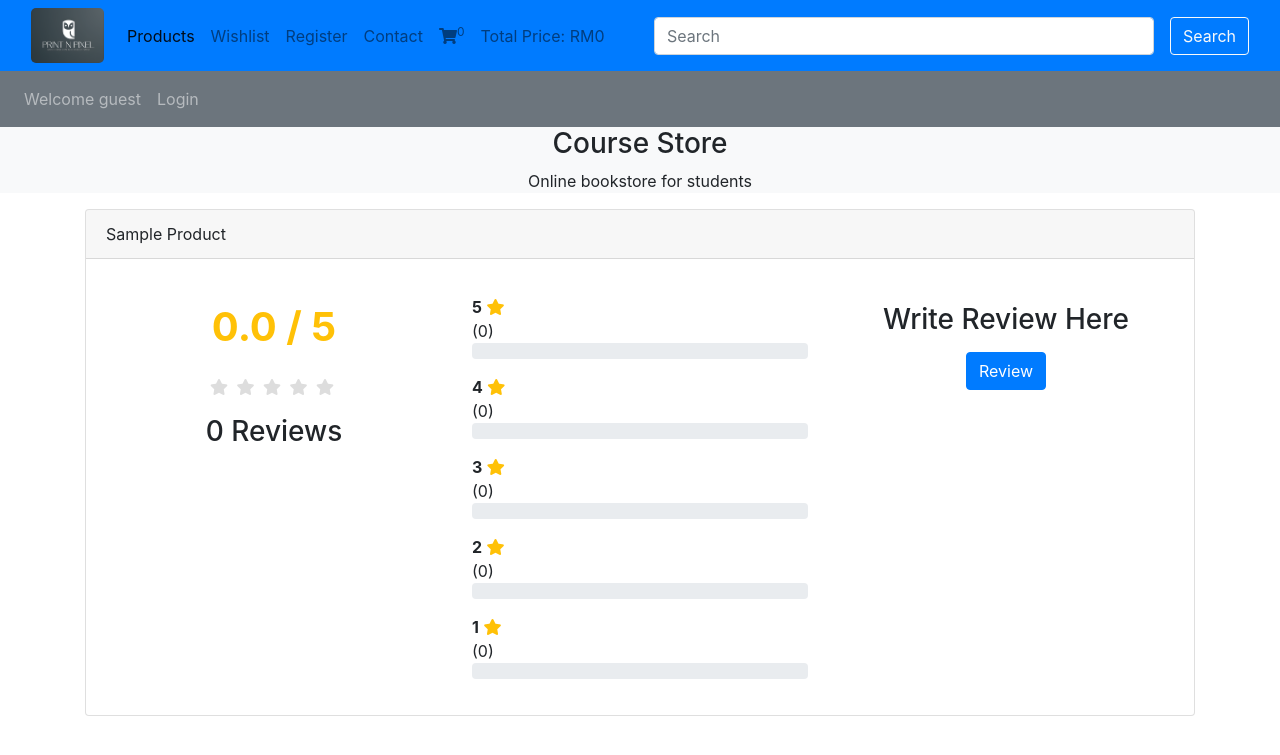
After one commit to KaTim128/capstone, a PHP site: page /reviews.php in a window 1280 px wide. The commit adds this page. Shown: the top 755 px of the page. Run offline with PHP 8.4, Linux system fonts and the light colour scheme; data that the repository does not hold is empty; some libraries are stand-ins or nearby versions.

Commit message:
review page

```diff
--- a/database/connection.php
+++ b/database/connection.php
@@ -218,4 +218,23 @@ $retval = mysqli_query($conn, $sql_wishlist);
 if (!$retval) {
     die('Could not create table wishlist: ' . mysqli_error($conn));
 }
+
+$sql_review = 'CREATE TABLE IF NOT EXISTS review (
+    review_id INT AUTO_INCREMENT PRIMARY KEY,
+    user_id INT DEFAULT NULL, -- Allow NULL values for user_id
+    name VARCHAR(100) NOT NULL,
+    content TEXT NOT NULL,
+    rating INT(1) NOT NULL CHECK (rating >= 1 AND rating <= 5), -- Rating should be between 1 and 5
+    date DATETIME DEFAULT CURRENT_TIMESTAMP, -- Automatically set the date to the current timestamp
+    book_id VARCHAR(10) DEFAULT NULL,
+    tool_id VARCHAR(10) DEFAULT NULL
+)';
+
+
+$retval = mysqli_query($conn, $sql_review);
+if (!$retval) {
+    die('Could not create table review: ' . mysqli_error($conn));
+}
+
+
 ?>
--- a/functions/common_function.php
+++ b/functions/common_function.php
@@ -322,7 +322,7 @@ function viewBookDetails(){
                                       <input type='hidden' name='book_price' value='$price'>
                                       <input type='submit' class='btn btn-info' name='add_to_wishlist' value='Add to Wishlist'>
                                   </form>
-                                  <a href='users/reviews.php?book_id=$book_id' class='btn btn-info mb-3'>Reviews</a>
+                                  <a href='reviews.php?book_id=$book_id' class='btn btn-info mb-3'>Reviews</a>
                                 </div>
                             </div>
                         </div>
@@ -380,7 +380,7 @@ function viewBookDetails(){
                                     <input type='hidden' name='book_price' value='$price'>
                                     <input type='submit' class='btn btn-info' name='add_to_wishlist' value='Add to Wishlist'>
                                 </form>
-                                <a href='users/reviews.php?tool_id=$tool_id' class='btn btn-info mb-3'>Reviews</a>
+                                <a href='reviews.php?tool_id=$tool_id' class='btn btn-info mb-3'>Reviews</a>
                               </div>
                           </div>
                         </div>
--- /dev/null
+++ b/reviews.php
@@ -0,0 +1,284 @@
+<?php
+// Corrected include file name
+include('./database/connection.php');
+include('./functions/common_function.php');
+session_start();
+?>
+
+<!DOCTYPE HTML>
+<html>
+<head>
+    <meta charset="utf-8" />
+    <title>Review & Rating System in PHP & MySQL using Ajax</title>
+    <meta name="viewport" content="width=device-width, initial-scale=1" />
+    <link rel="stylesheet" href="https://maxcdn.bootstrapcdn.com/bootstrap/4.0.0/css/bootstrap.min.css" integrity="sha384-Gn5384xqQ1aoWXA+058RXPxPg6fy4IWvTNh0E263XmFcJlSAwiGgFAW/dAiS6JXm" crossorigin="anonymous">
+    <link rel="stylesheet" href="https://pro.fontawesome.com/releases/v5.10.0/css/all.css" integrity="sha384-AYmEC3Yw5cVb3ZcuHtOA93w35dYTsvhLPVnYs9eStHfGJvOvKxVfELGroGkvsg+p" crossorigin="anonymous"/>
+    <script src="https://code.jquery.com/jquery-3.6.0.min.js" integrity="sha256-/xUj+3OJU5yExlq6GSYGSHk7tPXikynS7ogEvDej/m4=" crossorigin="anonymous"></script>
+    <script src="https://cdnjs.cloudflare.com/ajax/libs/popper.js/1.12.9/umd/popper.min.js" integrity="sha384-ApNbgh9B+Y1QKtv3Rn7W3mgPxhU9K/ScQsAP7hUibX39j7fakFPskvXusvfa0b4Q" crossorigin="anonymous"></script>
+    <script src="https://maxcdn.bootstrapcdn.com/bootstrap/4.0.0/js/bootstrap.min.js" integrity="sha384-JZR6Spejh4U02d8jOt6vLEHfe/JQGiRRSQQxSfFWpi1MquVdAyjUar5+76PVCmYl" crossorigin="anonymous"></script>
+    <style>
+        .star-light {
+            color: #ddd;
+        }
+        .star-warning {
+            color: #ffcc00;
+        }
+    </style>
+</head>
+<body>
+  <!-- navbar -->
+  <div class="container-fluid p-0">
+    <!-- first child  -->
+    <nav class="navbar navbar-expand-lg navbar-light bg-primary">
+      <div class="container-fluid">
+        <img src="./images/logo_new.png" alt="" style="width: 6%; height: 7%; margin-right: 15px; border-radius:5px">
+        <button class="navbar-toggler" type="button" data-toggle="collapse" data-target="#navbarSupportedContent" aria-controls="navbarSupportedContent" aria-expanded="false" aria-label="Toggle navigation">
+          <span class="navbar-toggler-icon"></span>
+        </button>
+
+        <div class="collapse navbar-collapse" id="navbarSupportedContent">
+          <ul class="navbar-nav mr-auto">
+            <li class="nav-item active">
+              <a class="nav-link" href="index.php">Products<span class="sr-only">(current)</span></a>
+            </li>
+            <li class="nav-item">
+              <a class="nav-link" href="./users/wishlist.php">Wishlist</a>
+            </li>
+            <?php
+            if (isset($_SESSION['user_username'])) {
+              echo "<li class='nav-item'>
+                      <a class='nav-link' href='./users/profile.php'>My Account</a>
+                    </li>";
+            } else {
+              echo "<li class='nav-item'>
+                      <a class='nav-link' href='./users/user_registration.php'>Register</a>
+                    </li>";
+            }
+            ?>
+            <li class="nav-item">
+              <a class="nav-link" href="contact_page.php">Contact</a>
+            </li>
+            <li class="nav-item">
+              <a class="nav-link" href="cart.php"><i class="fa fa-shopping-cart" aria-hidden="true"></i><sup><?php cartItem(); ?></sup></a>
+            </li>
+            <li class="nav-item">
+              <a class="nav-link" href="#">Total Price: RM<?php totalCartPrice(); ?></a>
+            </li>
+          </ul>
+        <form class="form-inline my-2 my-lg-0" action="searchProduct.php" method="get">
+          <input class="form-control mr-sm-3" style="width:500px;" type="search" placeholder="Search" aria-label="Search" name="search_data">
+          <button class="btn btn-outline-light my-2 my-sm-0" value="Search" type="submit" name="search_data_product">Search</button>
+        </form>
+        </div>
+      </nav>
+
+      <!-- call cart function -->
+      <?php
+      manageCart();
+      displayAlert();
+      ?>
+
+      <!-- second child -->
+      <nav class="navbar navbar-expand-lg navbar-dark bg-secondary">
+        <ul class="navbar-nav me-auto">
+          <?php
+          if (isset($_SESSION['user_username'])) {
+            echo "<li class='nav-item'>
+                    <a class='nav-link'>Welcome " . htmlspecialchars($_SESSION['user_username']) . "</a>
+                  </li>";
+          } else {
+            echo "<li class='nav-item'>
+                    <a class='nav-link' href='#'>Welcome guest</a>
+                  </li>";
+          }
+          if (isset($_SESSION['user_username'])) {
+            echo "<li class='nav-item'>
+                    <a class='nav-link' href='./users/logout.php'>Logout</a>
+                  </li>";
+          } else {
+            echo "<li class='nav-item'>
+                    <a class='nav-link' href='./users/user_login.php'>Login</a>
+                  </li>";
+          }
+          ?>
+        </ul>
+      </nav>
+
+      <!-- third child -->
+      <div class="bg-light">
+        <h3 class="text-center" style="overflow: hidden;">Course Store</h3>
+        <p class="text-center">Online bookstore for students</p>
+      </div>
+
+      <!-- forth child -->
+    <div class="container">
+        <div class="card">
+            <div class="card-header">Sample Product</div>
+            <div class="card-body">
+                <div class="row">
+                    <div class="col-sm-4 text-center">
+                        <h1 class="text-warning mt-4 mb-4">
+                            <b><span id="average_rating">0.0</span> / 5</b>
+                        </h1>
+                        <div class="mb-3">
+                            <i class="fas fa-star star-light mr-1 main_star" id="star_1"></i>
+                            <i class="fas fa-star star-light mr-1 main_star" id="star_2"></i>
+                            <i class="fas fa-star star-light mr-1 main_star" id="star_3"></i>
+                            <i class="fas fa-star star-light mr-1 main_star" id="star_4"></i>
+                            <i class="fas fa-star star-light mr-1 main_star" id="star_5"></i>
+                        </div>
+                        <h3><span id="total_review">0</span> Reviews</h3>
+                    </div>
+                    <div class="col-sm-4">
+                        <p>
+                            <div class="progress-label-left"><b>5</b> <i class="fas fa-star text-warning"></i></div>
+                            <div class="progress-label-right">(<span id="total_five_star_review">0</span>)</div>
+                            <div class="progress">
+                                <div class="progress-bar bg-warning" role="progressbar" aria-valuenow="0" aria-valuemin="0" aria-valuemax="100" id="five_star_progress"></div>
+                            </div>
+                        </p>
+                        <p>
+                            <div class="progress-label-left"><b>4</b> <i class="fas fa-star text-warning"></i></div>
+                            <div class="progress-label-right">(<span id="total_four_star_review">0</span>)</div>
+                            <div class="progress">
+                                <div class="progress-bar bg-warning" role="progressbar" aria-valuenow="0" aria-valuemin="0" aria-valuemax="100" id="four_star_progress"></div>
+                            </div>
+                        </p>
+                        <p>
+                            <div class="progress-label-left"><b>3</b> <i class="fas fa-star text-warning"></i></div>
+                            <div class="progress-label-right">(<span id="total_three_star_review">0</span>)</div>
+                            <div class="progress">
+                                <div class="progress-bar bg-warning" role="progressbar" aria-valuenow="0" aria-valuemin="0" aria-valuemax="100" id="three_star_progress"></div>
+                            </div>
+                        </p>
+                        <p>
+                            <div class="progress-label-left"><b>2</b> <i class="fas fa-star text-warning"></i></div>
+                            <div class="progress-label-right">(<span id="total_two_star_review">0</span>)</div>
+                            <div class="progress">
+                                <div class="progress-bar bg-warning" role="progressbar" aria-valuenow="0" aria-valuemin="0" aria-valuemax="100" id="two_star_progress"></div>
+                            </div>
+                        </p>
+                        <p>
+                            <div class="progress-label-left"><b>1</b> <i class="fas fa-star text-warning"></i></div>
+                            <div class="progress-label-right">(<span id="total_one_star_review">0</span>)</div>
+                            <div class="progress">
+                                <div class="progress-bar bg-warning" role="progressbar" aria-valuenow="0" aria-valuemin="0" aria-valuemax="100" id="one_star_progress"></div>
+                            </div>
+                        </p>
+                    </div>
+                    <div class="col-sm-4 text-center">
+                        <h3 class="mt-4 mb-3">Write Review Here</h3>
+                        <button type="button" name="add_review" id="add_review" class="btn btn-primary">Review</button>
+                    </div>
+                </div>
+            </div>
+        </div>
+        <div class="mt-5" id="review_content"></div>
+    </div>
+
+    <div id="review_modal" class="modal" tabindex="-1" role="dialog">
+        <div class="modal-dialog" role="document">
+            <div class="modal-content">
+                <div class="modal-header">
+                    <h5 class="modal-title">Submit Review</h5>
+                    <button type="button" class="close" data-dismiss="modal" aria-label="Close">
+                        <span aria-hidden="true">&times;</span>
+                    </button>
+                </div>
+                <div class="modal-body">
+                    <h4 class="text-center mt-2 mb-4">
+                        <i class="fas fa-star star-light submit_star mr-1" id="submit_star_1" data-rating="1"></i>
+                        <i class="fas fa-star star-light submit_star mr-1" id="submit_star_2" data-rating="2"></i>
+                        <i class="fas fa-star star-light submit_star mr-1" id="submit_star_3" data-rating="3"></i>
+                        <i class="fas fa-star star-light submit_star mr-1" id="submit_star_4" data-rating="4"></i>
+                        <i class="fas fa-star star-light submit_star mr-1" id="submit_star_5" data-rating="5"></i>
+                    </h4>
+                    <div class="form-group">
+                        <textarea name="user_review" id="user_review" class="form-control" placeholder="Type Review Here"></textarea>
+                    </div>
+                    <div class="form-group text-center mt-4">
+                        <button type="button" class="btn btn-primary" id="save_review">Submit</button>
+                    </div>
+                </div>
+            </div>
+        </div>
+    </div>
+
+
+    <script>
+        var rating_data = 0;
+
+        $('#add_review').click(function() {
+            $('#review_modal').modal('show');
+        });
+
+        $(document).on('mouseenter', '.submit_star', function() {
+            var rating = $(this).data('rating');
+            reset_background();
+
+            for (var count = 1; count <= rating; count++) {
+                $('#submit_star_' + count).addClass('star-warning');
+            }
+        });
+
+        $(document).on('mouseleave', '.submit_star', function() {
+            reset_background();
+
+            for (var count = 1; count <= rating_data; count++) {
+                $('#submit_star_' + count).addClass('star-warning');
+            }
+        });
+
+        $(document).on('click', '.submit_star', function() {
+            rating_data = $(this).data('rating');
+        });
+
+        function reset_background() {
+            for (var count = 1; count <= 5; count++) {
+                $('#submit_star_' + count).addClass('star-light').removeClass('star-warning');
+            }
+        }
+
+        $('#save_review').click(function() {
+            var user_name = $('#user_name').val();
+            var user_review = $('#user_review').val();
+
+            if(user_name == '' || user_review == '') {
+                alert('Please fill all fields');
+                return false;
+            } else {
+                console.log('Sending data:', { rating: rating_data, name: user_name, review: user_review }); // Log data being sent
+        $.ajax({
+            url: "submitReview.php",
+            method: "POST",
+            data: { rating: rating_data, name: user_name, review: user_review },
+            success: function(data) {
+                console.log('Response data:', data); // Log the response to check for errors
+                $('#review_modal').modal('hide');
+                load_review();
+                reset_background();
+            },
+            error: function(xhr, status, error) {
+                console.error("AJAX Error: " + status + error); // Log the error
+            }
+                });
+            }
+        });
+
+        function load_review() {
+            $.ajax({
+                url: "fetchReview.php",
+                method: "POST",
+                success: function(data) {
+                    $('#review_content').html(data);
+                }
+            });
+        }
+
+        $(document).ready(function() {
+            load_review();
+        });
+
+    </script>
+</body>
+</html>
--- a/style.css
+++ b/style.css
@@ -61,3 +61,7 @@
   opacity: 1; /* Fully visible */
   visibility: visible; /* Set to visible */
 }
+
+.search-input {
+  width: 400px; /* Default width for small screens */
+}
--- a/users/pending_orders.php
+++ b/users/pending_orders.php
@@ -29,10 +29,7 @@
                     $result_orders = mysqli_query($conn, $get_order_details);
 
                     if (mysqli_num_rows($result_orders) == 0) {
-                        // If no pending orders, show the alert message
-
                         echo "
-                        <td>$user_id</td>
                         <div class='alert alert-warning text-center mt-4' style='margin: 0 auto; width: fit-content;'>No pending orders available</div>";
                     } else {
 
```
Also changed, not shown: bookDetails.php (+4 -8 lines), cart.php (+19 -6 lines), contact_page.php (+4 -4 lines), fetchReviews.php (added, +71 -0 lines), index.php (+4 -4 lines), searchProduct.php (+4 -4 lines), submitReview.php (added, +27 -0 lines), toolDetails.php (+4 -4 lines), users/checkout.php (+14 -6 lines), users/profile.php (+5 -5 lines), users/register_style.css (+58 -58 lines), users/wishlist.php (+4 -4 lines), admin/bookImages/download.jpeg (added), script.js (line endings or trailing spaces).
